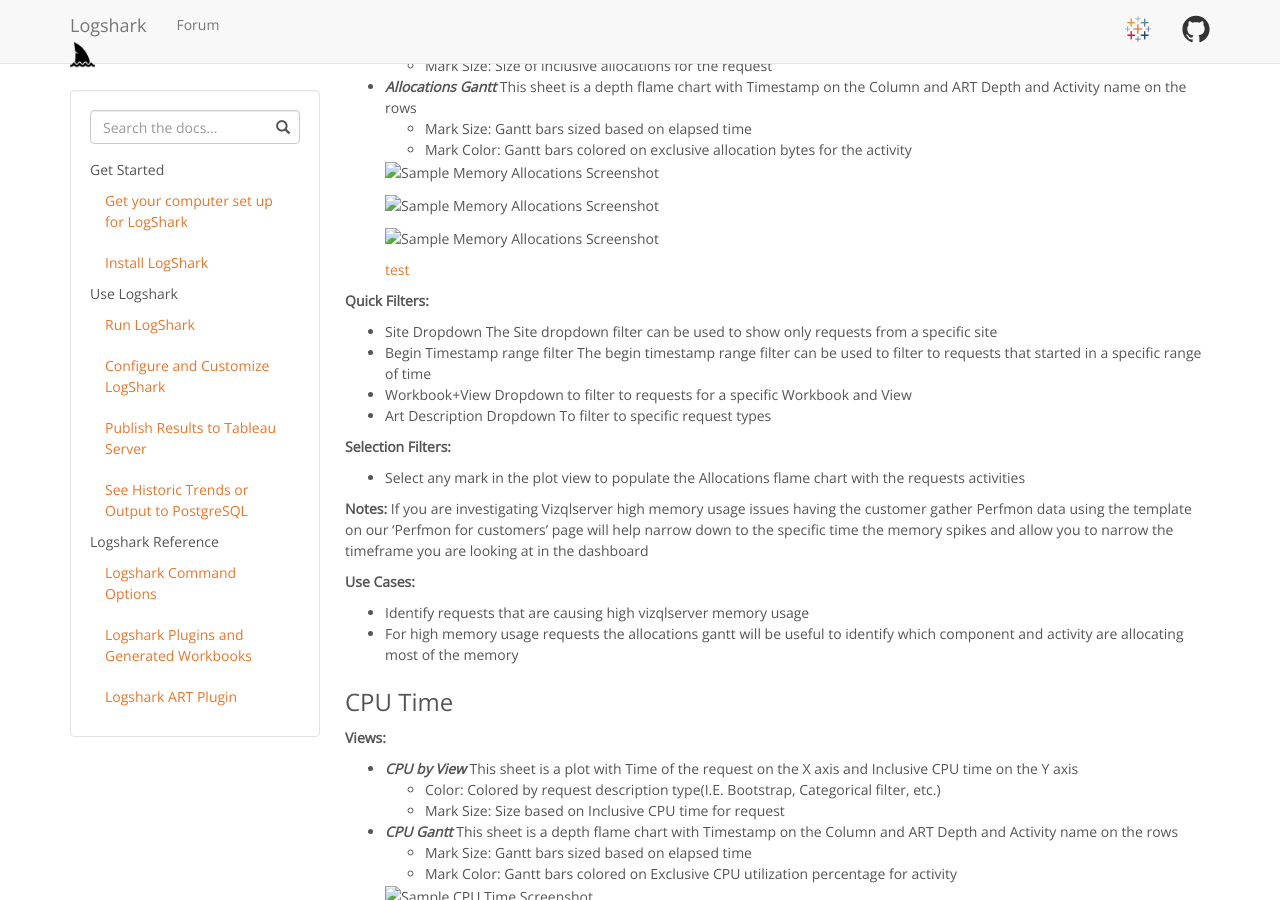
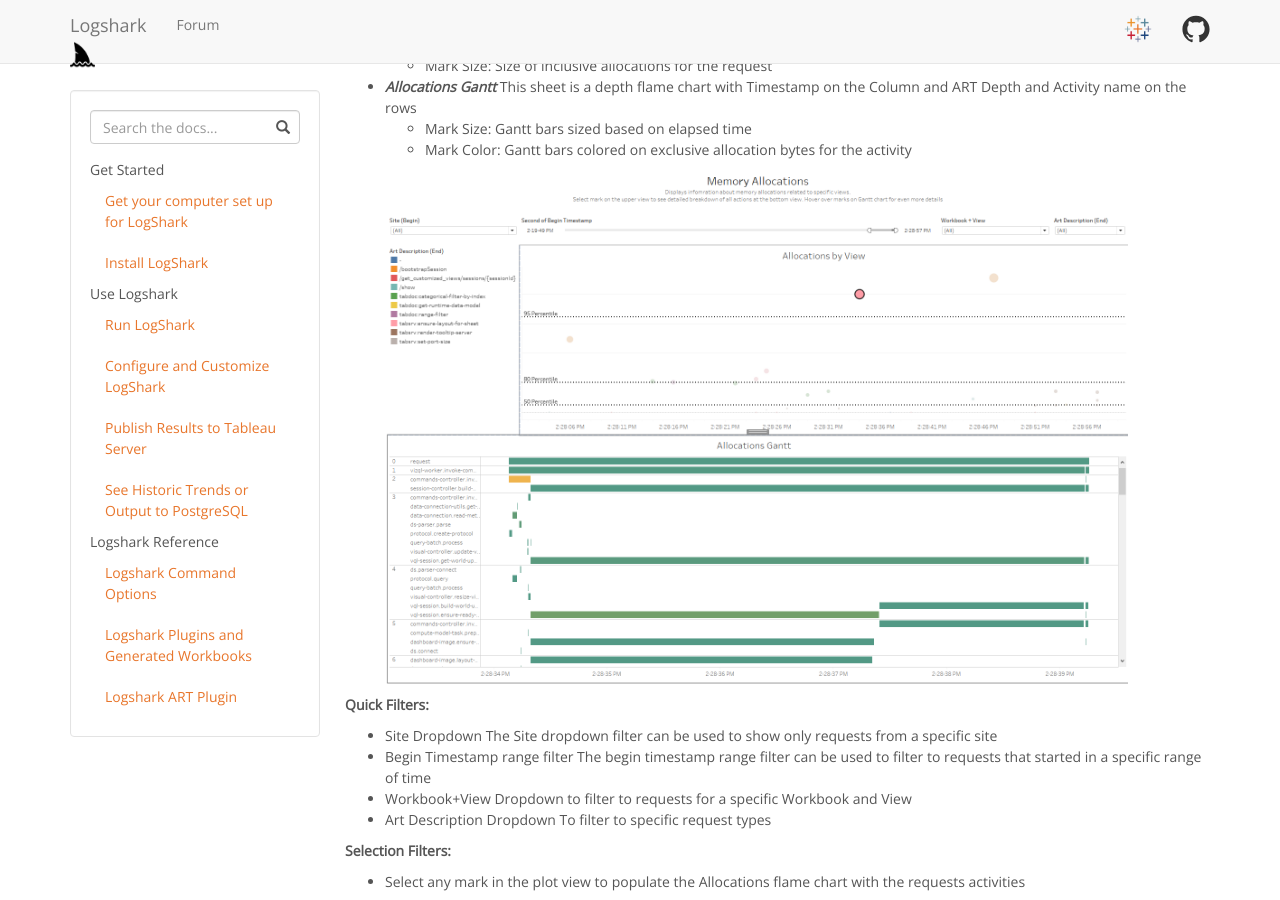
Before and after one commit to tableau/Logshark, a Jekyll site: the page built from docs/docs/logshark_art.md, in a window 1280 px wide and 900 px high, scrolled down 2066 px. Built offline with Jekyll 4.4.1, drawn with Linux system fonts in a browser that asks for light colours.

Commit message:
Added screenshots

```diff
--- a/docs/docs/logshark_art.md
+++ b/docs/docs/logshark_art.md
@@ -68,13 +68,8 @@
    - Mark Size: Gantt bars sized based on elapsed time
    - Mark Color: Gantt bars colored on exclusive allocation bytes for the activity
 
-   <img src="docs\assets\MemoryAllocations.png" alt="Sample Memory Allocations Screenshot">
+   ![Sample Memory Allocations Screenshot](../assets/MemoryAllocations.png)
 
-   ![Sample Memory Allocations Screenshot](docs\assets\MemoryAllocations.png)
-
-   ![Sample Memory Allocations Screenshot]({{site.baseurl}}\docs\assets\MemoryAllocations.png)
-
-   [test]({{site.baseurl}}\assets\MemoryAllocations.png)
 
 **Quick Filters:**
 - Site Dropdown The Site dropdown filter can be used to show only requests from a specific site
@@ -103,7 +98,7 @@
    - Mark Size: Gantt bars sized based on elapsed time
    - Mark Color: Gantt bars colored on Exclusive CPU utilization percentage for activity
 
-   <img src="./assets/CPUTime.png" alt="Sample CPU Time Screenshot">
+   ![Sample CPU Time Screenshot](../assets/CPUTime.png)
 
 
 **Quick Filters:**
@@ -134,7 +129,7 @@
    -  Color: Depends on the parameter selection
    -  Sort: Depends on the Parameter Selection
 
-   <img src="./assets/CompareSession.png" alt="Sample Compare Sessions Screenshot">
+    ![Sample Compare Sessions Screenshot](../assets/CompareSession.png)
 
 **Parameter Selection:**
 - Comparison Type: This parameter decides the metrics that will be used for the flamechart and bar chart for the selected requests
@@ -174,7 +169,7 @@
    -  Color: The activities are colored based on the exclusive CPU percentage of a core used by each activity
    -  Size: The Gantt bars for each activity begin at the activity begin timestamp and the length is determined by the Art elapsed time
 
-<img src="./assets/ComponentFlameGraph.png" alt="Sample Flamecharts Screenshot">
+ ![Sample Flamecharts Screenshot](../assets/ComponentFlameGraph.png)
 
 
 **Parameter Selection:**
@@ -207,7 +202,7 @@
 - ***SlowQueriesByHash***: This view is a plot graph of the slow queries with the End timestamp on the X axis and the Elapsed Time for the query on the Y axis
    - Color: Same as the Slow Queries By Database Class coloring
 
-<img src="./assets/SlowQueriesDashboard.png" alt="Sample Intermitten Slow Queries Screenshot">
+ ![Sample Intermittent Slow Queries Screenshot](../assets/SlowQueriesDashboard.png)
 
 
 **Quick Filters:**
@@ -244,7 +239,7 @@
    - Color: The activities are colored based on the result returned for each activity in the request('ok','Error' etc)
    - Size: The Gantt bars for each activity begin at the activity begin timestamp and the length is determined by the Art elapsed time
 
-<img src="./assets/ErrorsDashboard.png" alt="Sample Errors Dashboard Screenshot">
+ ![Sample Errors Dashboard Screenshot](../assets/ErrorsDashboard.png)
 
 
 **Quick Filters:**
@@ -279,7 +274,8 @@
    - Mark Size: Gantt bars sized based on elapsed time
    - Mark Color: Gantt bars colored on exclusive allocation bytes for the activity
 
-<img src="./assets/ResourceIntensiveDashboard.png" alt="Sample Resource Intensive Dashboard Screenshot">
+ ![Sample Resource Intensive Dashboard Screenshot](../assets/ResourceIntensiveDashboard.png)
+
 
 **Quick Filters:**
 - Art Description Dropdown: This dropdown filter defaults to show all requests but can be used to filter down to just initial load or specific interactions
@@ -302,7 +298,8 @@
    - Color: The marks are colored based on the Request Type
 - ***Net New Memory Allocation Detail***: This sheet shows the new memory allocations for each activity for the selected request
 
-<img src="./assets/NetNewMemoryDashboard.png" alt="Sample Net New Memory Dashboard Screenshot">
+ ![Sample Net New Memory Dashboard Screenshot](../assets/NetNewMemoryDashboard.png)
+
 
 **Quick Filters:**
 - Begin Timestamp Range Filter: This range filter can be used to narrow the plot graph to only show requests for a specific timeframe
@@ -325,7 +322,8 @@
 - ***Sum of memory allocations by Request Type***: Shows which types of requests were responsible for the most memory usage across the logset
 - ***Percent Exclusive CPU Time by Activity***: This view shows which activities were responsible for the most CPU usage across all requests in the logset
 
-<img src="./assets/ResourceUtilOverview.png" alt="Sample Resource Utilization Overview Dashboard Screenshot">
+![Sample Resource Utilization Overview Dashboard Screenshot](../assets/ResourceUtilOverview.png)
+
 
 **Use Cases:**
 - This dashboard is a high level overview of which requests and activities were responsible for the most CPU and memory usage. This dashboard is useful to identify any issues with certain request types or activities using more CPU//Memory than expected in the deployment
```
